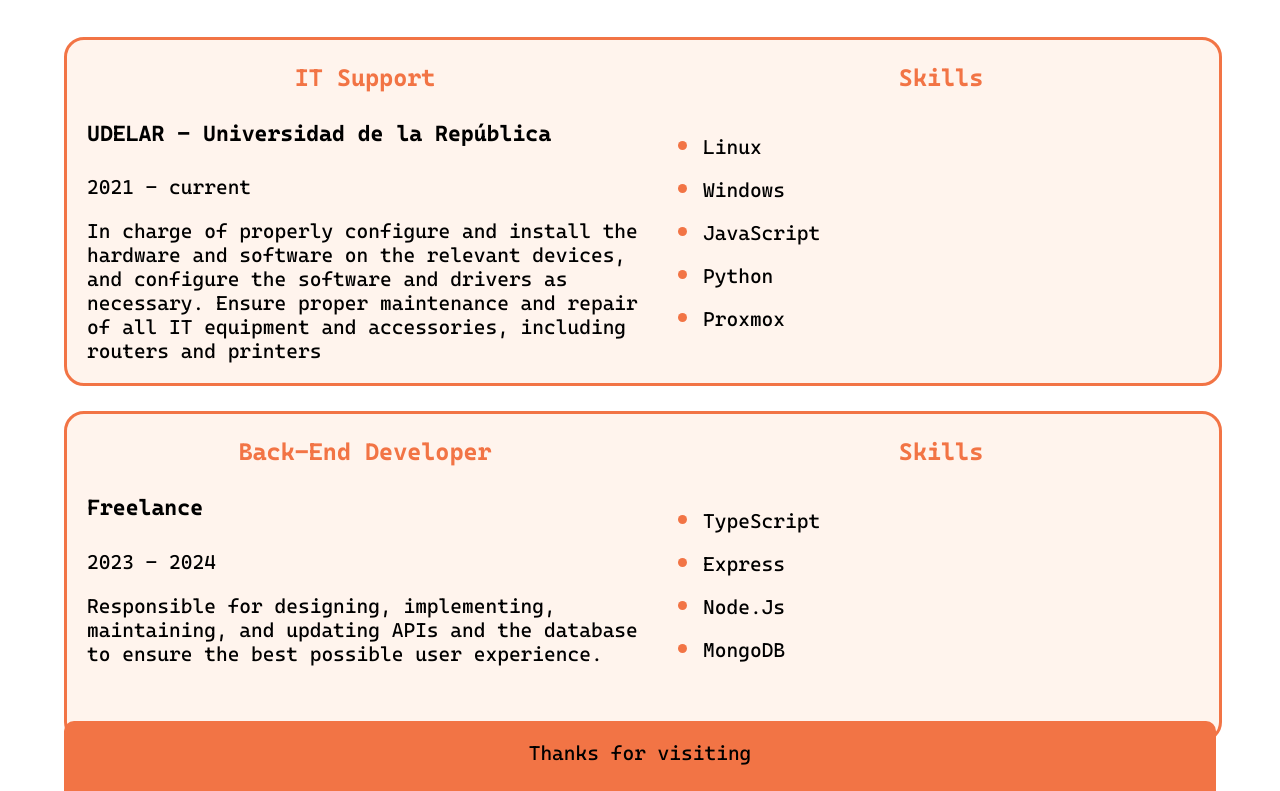
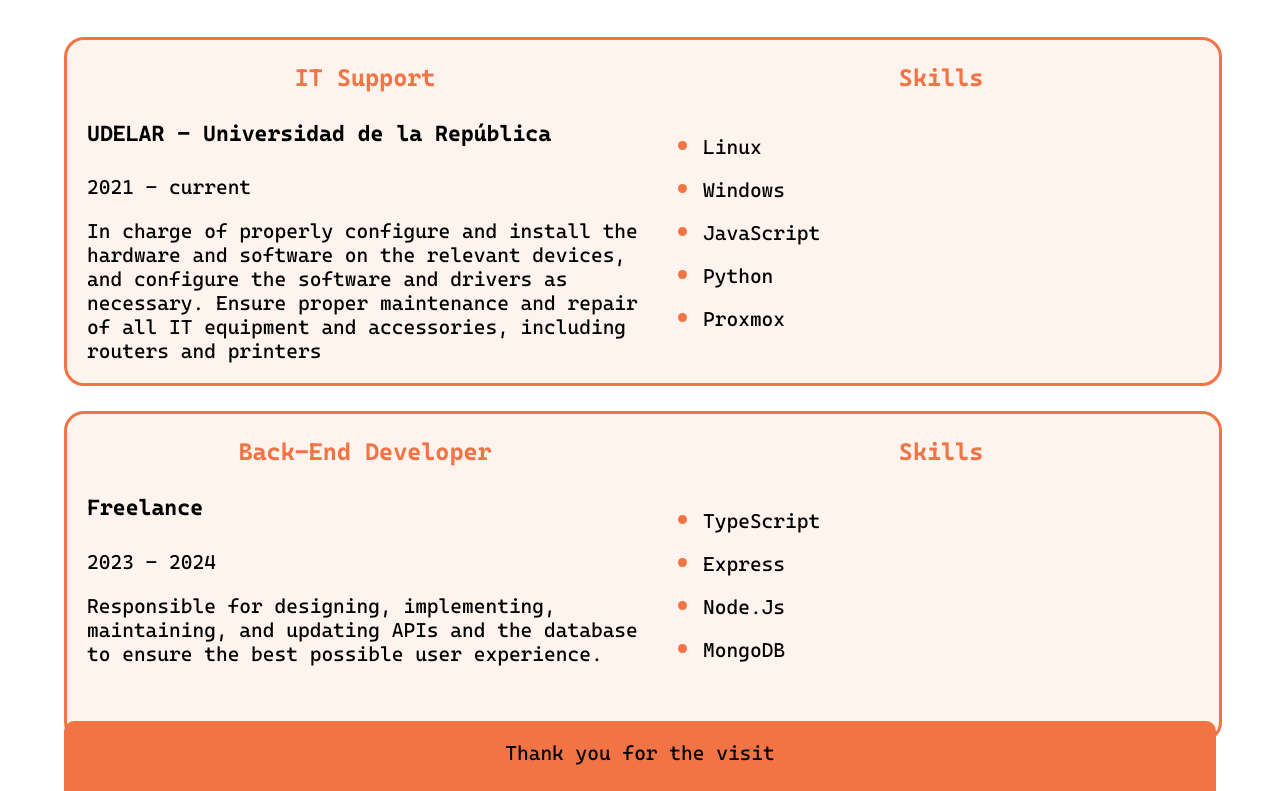
Before and after one commit to AgusLasalvia/portfolio, an Astro site: page / in a window 1280 px wide. Shown: the part 2606-3397 px from the top of the page. Built offline with nearby package versions, Linux system fonts and the light colour scheme; Astro itself is replaced by a stand-in of ours.

Commit message:
Update index.astro

```diff
--- a/src/pages/index.astro
+++ b/src/pages/index.astro
@@ -123,7 +123,7 @@ const experience = [
 	</section>
 
 	<footer>
-		<p>Thanks for visiting</p>
+		<p>Thank you for the visit</p>
 	</footer>
 </Layout>
 
```
